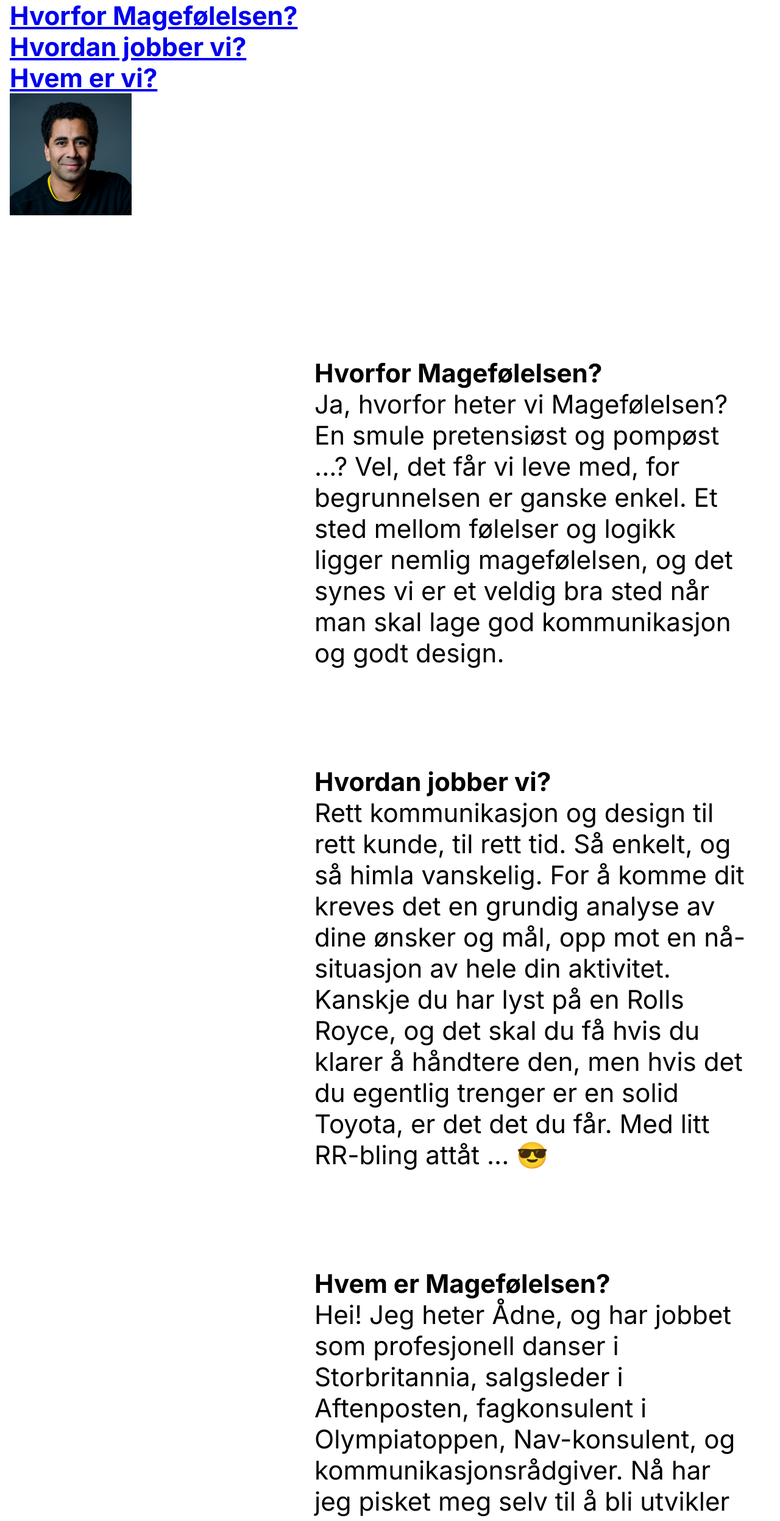
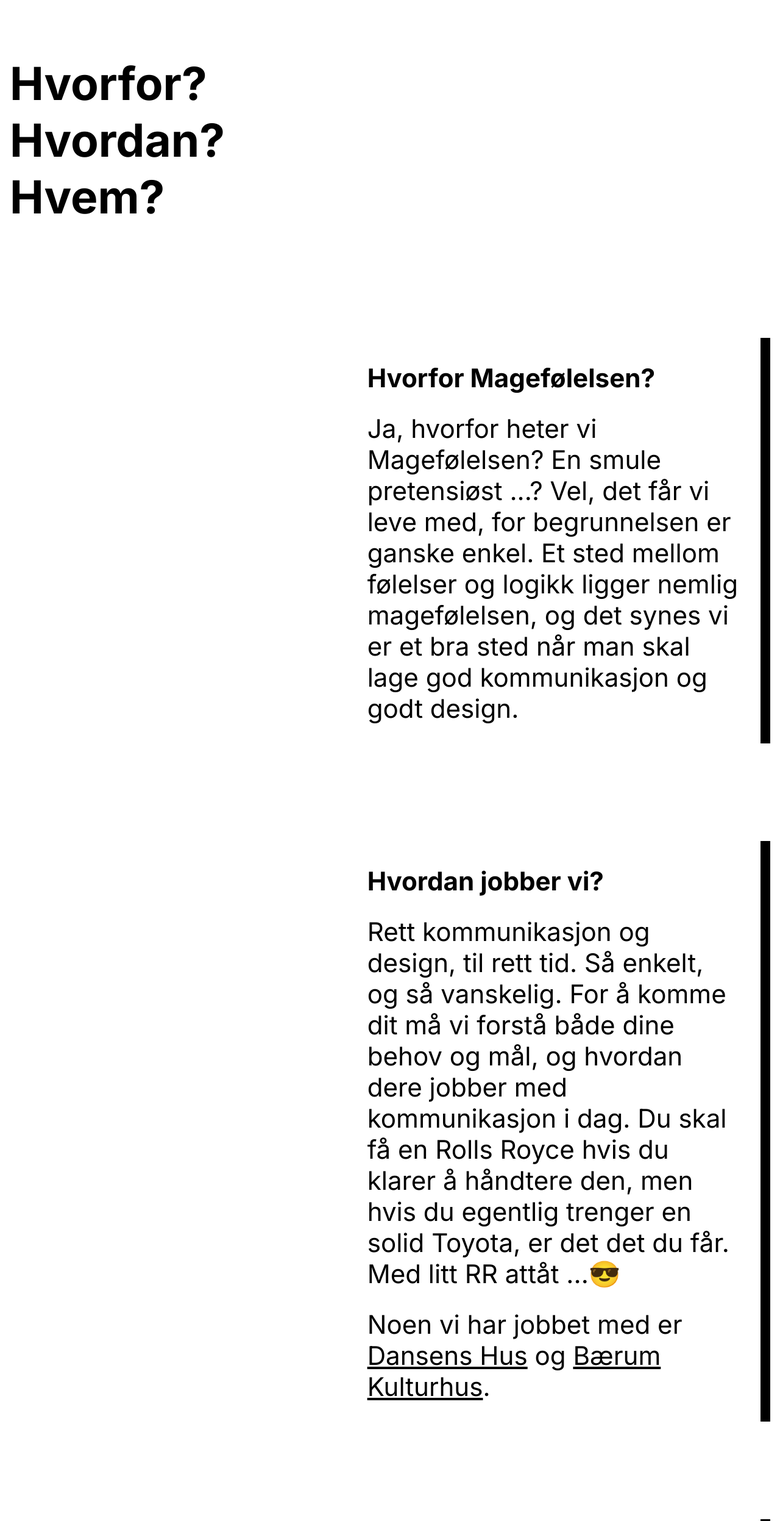
Before and after one commit to AMarlonG/magefolelsen, a Next.js app: page /om-magefolelsen in a window 1280 px wide. Shown: the part 250-2744 px from the top of the page at 61% size. Built offline with nearby package versions, Linux system fonts and the light colour scheme.

Commit message:
Finished adding content

```diff
--- a/app/om-magefolelsen/page.tsx
+++ b/app/om-magefolelsen/page.tsx
@@ -10,58 +10,61 @@ export default function AboutPage() {
     <>
       <main className='mother-ap'>
         <header className='header-ap'>
-          <h1>Om Magefølelsen</h1>
+          <h1 id={elementIsVisible ? 'invisible' : ''}>Om Magefølelsen</h1>
 
-          <nav>
+          <nav className='nav'>
             <h2>
-              <a href='#why'>Hvorfor Magefølelsen?</a>
+              <a href='#why'>Hvorfor?</a>
             </h2>
             <h2>
-              <a href='#how'>Hvordan jobber vi?</a>
+              <a href='#how'>Hvordan?</a>
             </h2>
             <h2>
-              <a href='#who'>Hvem er vi?</a>
+              <a href='#who'>Hvem?</a>
             </h2>
           </nav>
-          <div className='self-portrait'>
-            <SelfPortrait />
-          </div>
         </header>
 
-        <article className='content'>
+        <article ref={myRef} className='content'>
           <section id='why'>
             <h3>Hvorfor Magefølelsen?</h3>
             <p>
-              Ja, hvorfor heter vi Magefølelsen? En smule pretensiøst og pompøst
-              ...? Vel, det får vi leve med, for begrunnelsen er ganske enkel.
-              Et sted mellom følelser og logikk ligger nemlig magefølelsen, og
-              det synes vi er et veldig bra sted når man skal lage god
-              kommunikasjon og godt design.
+              Ja, hvorfor heter vi Magefølelsen? En smule pretensiøst ...? Vel,
+              det får vi leve med, for begrunnelsen er ganske enkel. Et sted
+              mellom følelser og logikk ligger nemlig magefølelsen, og det synes
+              vi er et bra sted når man skal lage god kommunikasjon og godt
+              design.
             </p>
           </section>
           <section id='how'>
             <h3>Hvordan jobber vi?</h3>
             <p>
-              Rett kommunikasjon og design til rett kunde, til rett tid. Så
-              enkelt, og så himla vanskelig. For å komme dit kreves det en
-              grundig analyse av dine ønsker og mål, opp mot en nå-situasjon av
-              hele din aktivitet. Kanskje du har lyst på en Rolls Royce, og det
-              skal du få hvis du klarer å håndtere den, men hvis det du egentlig
-              trenger er en solid Toyota, er det det du får. Med litt RR-bling
-              attåt ... 😎
+              Rett kommunikasjon og design, til rett tid. Så enkelt, og så
+              vanskelig. For å komme dit må vi forstå både dine behov og mål, og
+              hvordan dere jobber med kommunikasjon i dag. Du skal få en Rolls
+              Royce hvis du klarer å håndtere den, men hvis du egentlig trenger
+              en solid Toyota, er det det du får. Med litt RR attåt ...😎
+            </p>
+            <p>
+              Noen vi har jobbet med er{' '}
+              <a href='https://www.dansenshus.com/'>Dansens Hus</a> og{' '}
+              <a href='https://www.baerumkulturhus.no/'>Bærum Kulturhus</a>.
             </p>
           </section>
-          <section ref={myRef} id='who'>
+          <section id='who'>
             <h3>Hvem er Magefølelsen?</h3>
+
             <p>
-              Hei! Jeg heter Ådne, og har jobbet som profesjonell danser i
-              Storbritannia, salgsleder i Aftenposten, fagkonsulent i
-              Olympiatoppen, Nav-konsulent, og kommunikasjonsrådgiver. Nå har
-              jeg pisket meg selv til å bli utvikler og startet Magefølelsen.
-              Jeg jobber med ulike designere og utviklere ut ifra hva hvert
-              prosjekt trenger. Med andre ord, de rette folkene brukes til ditt
-              prosjekt, og jeg skal styre skuta i havn.
+              Hei! Jeg er Ådne, og jeg har jobbet som profesjonell danser,
+              salgsleder i Aftenposten, fagkonsulent i Olympiatoppen, og
+              kommunikasjonsrådgiver. Jeg startet Magefølelsen, hvor vi jobber
+              med ulike designere og utviklere ut ifra hva du trenger. Med andre
+              ord, de rette folkene brukes til ditt prosjekt, og jeg skal styre
+              skuta i havn.
             </p>
+            <div className='self-portrait'>
+              <SelfPortrait />
+            </div>
           </section>
         </article>
 
--- a/styles/layout.css
+++ b/styles/layout.css
@@ -1,3 +1,14 @@
+/* Universal styles */
+
+a {
+  color: black;
+  text-decoration: underline;
+}
+
+a:hover {
+  font-weight: bold;
+}
+
 /* Front page */
 
 .mother-fp {
@@ -19,15 +30,12 @@
   line-height: 1;
 }
 
-.header-fp > a {
+.header-fp > p {
   line-height: 14rem;
   text-decoration: none;
-  background-color: black;
-  color: white;
-  padding: 0.6em;
 }
 
-#scrolling {
+#invisible {
   opacity: 0;
 }
 
@@ -43,7 +51,7 @@
 .questions section > picture {
   display: grid;
   place-items: center;
-  margin-block-start: 2.5rem;
+  padding-block-start: 3rem;
 }
 
 .questions-title {
@@ -65,6 +73,11 @@
   border-inline-end: black solid 1rem;
 }
 
+.email {
+  padding-block-start: 2rem;
+  padding-block-end: 1rem;
+}
+
 .about {
   grid-column: 2;
   grid-row: 4;
@@ -74,9 +87,6 @@
 
 .about > a {
   padding: 1rem;
-  text-decoration: none;
-  color: black;
-  font-weight: bold;
 }
 
 /* About page */
@@ -85,23 +95,32 @@
   width: min(130ch, 100% - 2rem);
   margin-inline: auto;
   display: grid;
-  grid-template-columns: 1.5fr 2.5fr;
+  grid-template-columns: 2fr 2.5fr;
   grid-template-rows: 75dvh 25.5dvh auto auto;
 }
 
 .header-ap {
-  grid-column: 1;
+  grid-column: 1 / span 2;
   position: fixed;
   margin-block-start: 20dvh;
-  transition: opacity 0.5s ease-in-out;
+  display: grid;
+  gap: 2rem;
 }
 
 .header-ap > h1 {
-  font-size: var(--step-3);
+  font-size: var(--step-5);
+  transition: opacity 0.5s ease-in-out;
+  line-height: 1;
 }
 
-.header-ap > nav > h2 {
-  font-size: var(--step-1);
+.header-ap > nav {
+  padding-block-start: 1rem;
+  line-height: 1.25;
+}
+
+.header-ap > nav > h2 > a {
+  font-size: var(--step-3);
+  text-decoration: none;
 }
 
 .content {
@@ -109,10 +128,24 @@
   grid-row: 3;
   z-index: 10;
   margin-block-end: 75.5dvh;
-  padding: 2rem;
   background-color: white;
   display: grid;
   gap: 10rem;
+}
+
+.content > section {
+  border-inline-end: black solid 1rem;
+  display: grid;
+  gap: 2rem;
+  padding: 2rem;
+  padding-block-start: 2.5rem;
+}
+
+.self-portrait {
+  transition: opacity 0.5s ease-in-out;
+  padding-block-start: 2.5rem;
+  display: grid;
+  place-items: center;
 }
 
 .home {
@@ -121,3 +154,7 @@
   height: 28.5dvh;
   padding: 2rem;
 }
+
+.home > a {
+  padding: 1rem;
+}
--- a/styles/reset.css
+++ b/styles/reset.css
@@ -30,6 +30,7 @@ ol[role='list'] {
 /* Set core root defaults */
 html:focus-within {
   scroll-behavior: smooth;
+  scroll-padding-block-start: 12rem;
 }
 
 /* Set core body defaults */
```
Also changed, not shown: app/page.tsx (+4 -3 lines).
